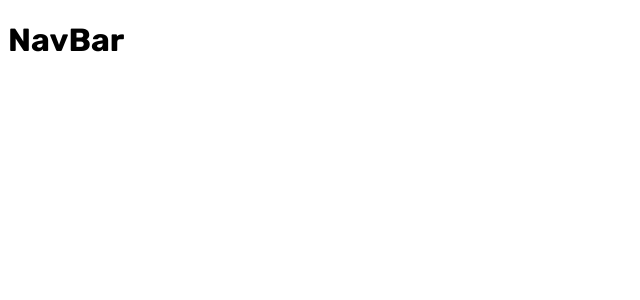
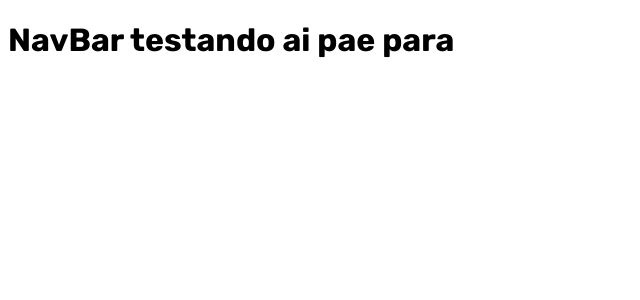
Before and after one commit to caioguiibsb/ui, a React (Create React App) app: page / in a window 1280 px wide. Shown: the top 300 px of the page, without its empty margins (0-640 px from the left). Built offline with nearby package versions, Linux system fonts and the light colour scheme; a web font is replaced by a local one.

Commit message:
feat: test CI

```diff
--- a/src/components/NavBar/NavBar.js
+++ b/src/components/NavBar/NavBar.js
@@ -3,7 +3,7 @@ import React from "react";
 const NavBar = () => {
     return (
         <div>
-			<h1>NavBar</h1>
+			<h1>NavBar testando ai pae para</h1>
         </div>
     );
 };
```
Also changed, not shown: src/containers/UploadRelatorio/UploadRelatorio.js (added, +11 -0 lines).
